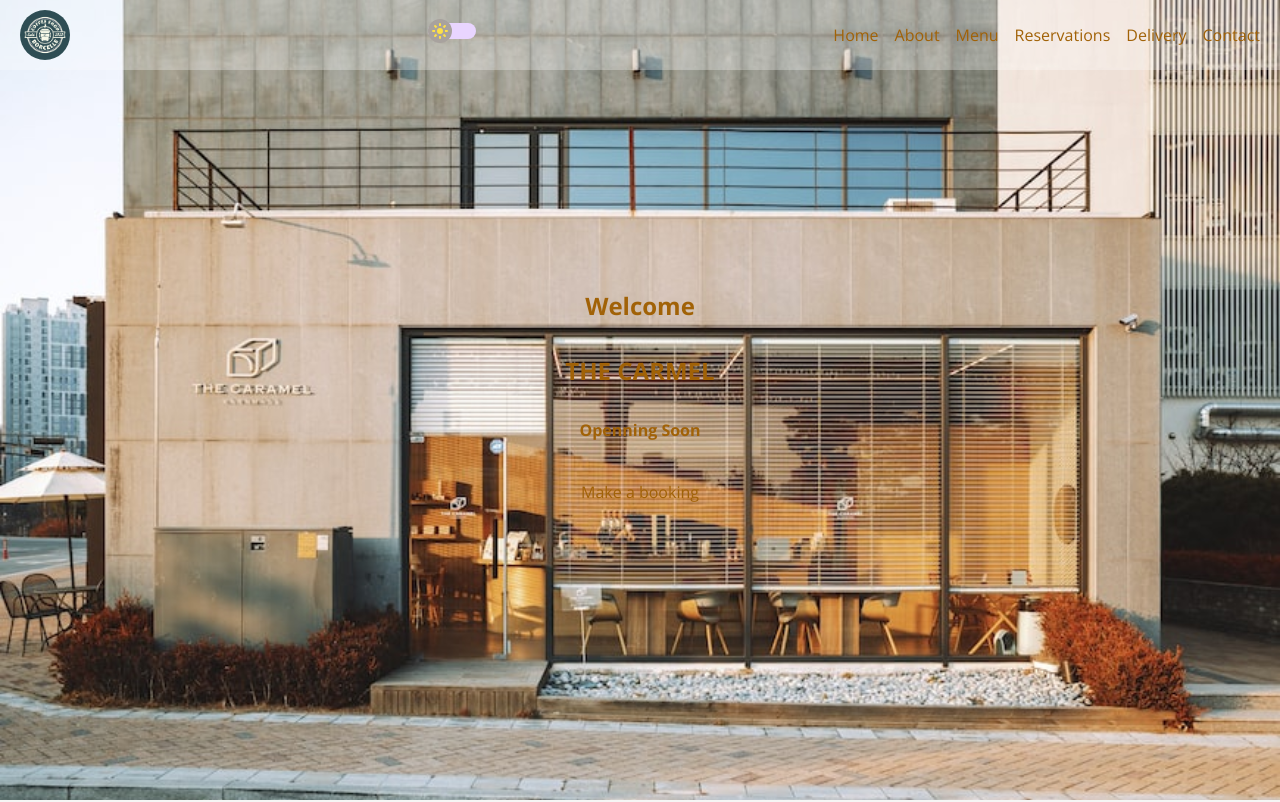
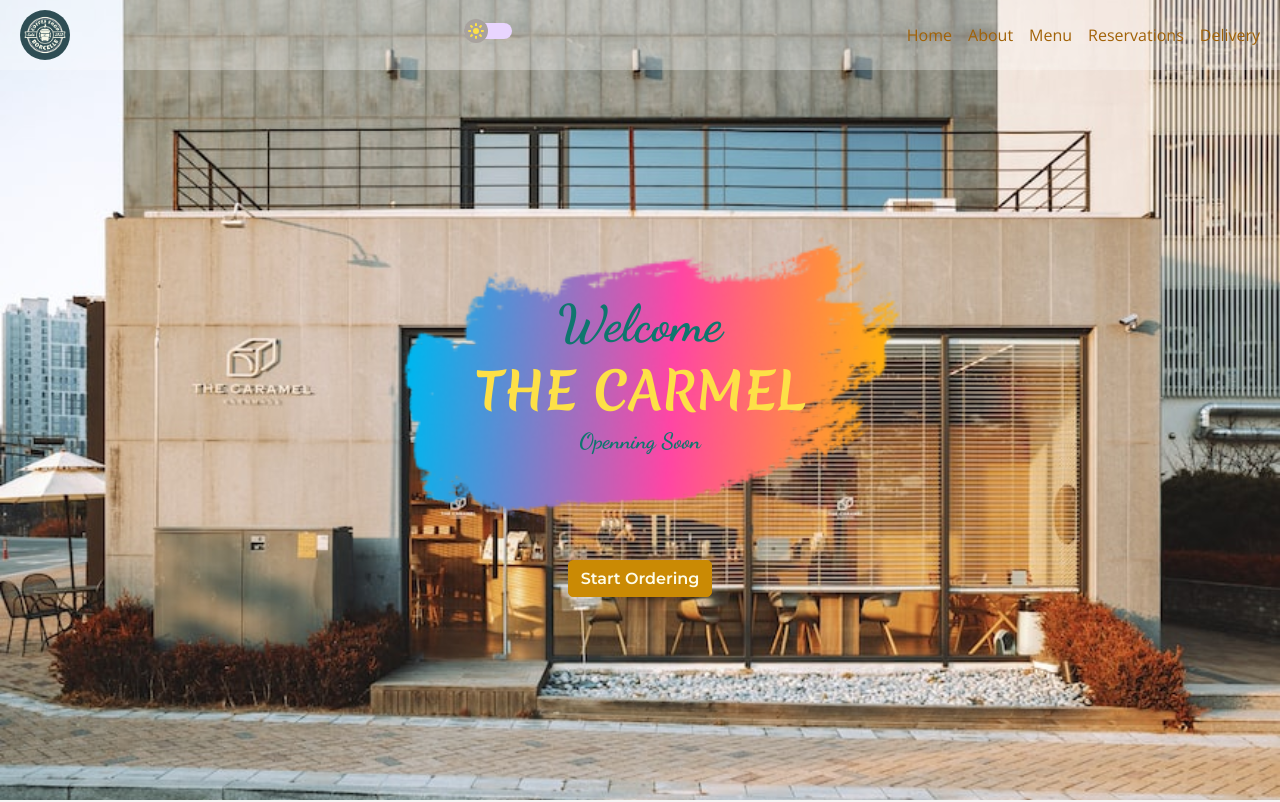
Before and after one commit to ZhouTian0716/cafe-project-one, a plain HTML site: page index.html in a window 1280 px wide. Shown: the top 802 px of the page. Drawn offline with nearby package versions, Linux system fonts and the light colour scheme.

Commit message:
for tomorrow, header, homepage refine, reservation and delivery section

```diff
--- a/dist/css/style.css
+++ b/dist/css/style.css
@@ -2,6 +2,7 @@
 @import url("https://fonts.googleapis.com/css2?family=Bitter:wght@200;300;400;600;700&display=swap");
 @import url("https://fonts.googleapis.com/css2?family=Montserrat:wght@400;600;700&display=swap");
 @import url("https://fonts.googleapis.com/css2?family=Dancing+Script:wght@400;500;600;700&display=swap");
+@import url("https://fonts.googleapis.com/css2?family=Merienda:wght@300;400;500;600;700&display=swap");
 * {
   margin: 0;
   padding: 0;
@@ -30,6 +31,7 @@
   --font-b: Bitter, sans-serif;
   --font-c: Montserrat, sans-serif;
   --font-hand-a: Dancing Script, sans-serif;
+  --font-hand-b: Merienda, sans-serif;
 }
 
 [color-scheme=light] {
@@ -259,20 +261,21 @@
 
 .btn__one {
   padding: 0.5rem 0.75rem;
-  border: 1px solid var(--color-one);
-  border-radius: 3px;
+  border: 1px solid var(--color-text-primary-600);
+  border-radius: 5px;
   transition: all 100ms ease-in-out;
-  font-family: var(--font-a);
-  color: var(--color-two);
+  font-family: var(--font-c);
+  font-weight: 600;
+  color: var(--color-text-primary-50);
+  background-color: var(--color-text-primary-600);
   cursor: pointer;
 }
 .btn__one:hover {
-  color: var(--color-one);
-  background-color: var(--color-two);
+  background-color: var(--color-text-primary-500);
 }
 
 .icon_btn:hover {
-  color: var(--color-bg-contrast);
+  color: var(--color-text-primary-500);
 }
 
 .section__title {
@@ -288,7 +291,7 @@
   font-family: var(--font-hand-a);
 }
 
-#home {
+.home {
   width: 100%;
   height: 100vh;
   background-size: cover;
@@ -301,9 +304,28 @@
   flex-direction: column;
   align-items: center;
   justify-content: center;
-  gap: 2rem;
+  gap: 1rem;
 }
-#home h1 {
+.home .section__title {
+  padding: 7vw 9vw;
+  background-image: url("../assets/img/brush.png");
+  background-size: cover;
+  background-position: center;
+  font-size: clamp(28px, 4vw, 42rem);
+  color: var(--color-text-primary-300);
+  font-family: var(--font-hand-b);
+}
+.home .section__title::before {
+  content: "Welcome";
+}
+.home .section__title::after {
+  display: block;
+  color: var(--color-text-secondary-700);
+  content: "Openning Soon";
+  font-family: var(--font-hand-a);
+  font-size: clamp(16px, 2vw, 22px);
+}
+.home h1 {
   font-family: var(--font-a);
 }
 
--- a/dist/scss/features/_utility.scss
+++ b/dist/scss/features/_utility.scss
@@ -12,33 +12,34 @@
 
 .btn__one {
   padding: 0.5rem 0.75rem;
-  border: 1px solid getColor(one);
-  border-radius: 3px;
+  border: 1px solid getColor(text-primary-600);
+  border-radius: 5px;
   transition: all 100ms ease-in-out;
-  font-family: getFont(a);
-  color: getColor(two);
+  font-family: getFont(c);
+  font-weight: 600;
+  color: getColor(text-primary-50);
+  background-color: getColor(text-primary-600);
   cursor: pointer;
   &:hover {
-    color: getColor(one);
-    background-color: getColor(two);
+    // color: getColor(bg-primary-500);
+    background-color: getColor(text-primary-500);
   }
 }
 
-.icon_btn:hover{
-  color: getColor(bg-contrast);
+.icon_btn:hover {
+  color: getColor(text-primary-500);
 }
 
-.section__title{
+.section__title {
   text-align: center;
   color: getColor(text-primary-700);
   text-transform: uppercase;
   font-family: getFont(b);
   font-size: clamp(22px, 3vw, 36rem);
-  &::before{
-    display:block;
+  &::before {
+    display: block;
     color: getColor(text-secondary-700);
     font-family: getFont(hand-a);
-
   }
 }
 
--- a/dist/scss/sections/_home.scss
+++ b/dist/scss/sections/_home.scss
@@ -1,6 +1,6 @@
 @use "../variables" as *;
 
-#home {
+.home {
   width: 100%;
   height: 100vh;
   background-size: cover;
@@ -11,15 +11,33 @@
   background-color: getColor(bg-contrast);
   background-blend-mode: multiply;
   // filter: contrast(75%);
-
-
   display: flex;
   flex-direction: column;
   align-items: center;
   justify-content: center;
-  gap: 2rem;
+  gap: 1rem;
+
+  .section__title {
+    padding: 7vw 9vw;
+    background-image: url("../assets/img/brush.png");
+    background-size: cover;
+    background-position: center;
+    font-size: clamp(28px, 4vw, 42rem);
+    color: getColor(text-primary-300);
+    font-family: getFont(hand-b);
+
+    &::before {
+      content: "Welcome";
+    }
+    &::after {
+      display: block;
+      color: getColor(text-secondary-700);
+      content: "Openning Soon";
+      font-family: getFont(hand-a);
+      font-size: clamp(16px, 2vw, 22px);
+    }
+  }
   h1 {
-
     // mix-blend-mode:screen;
     // mix-blend-mode: difference;
     font-family: getFont(a);
--- a/dist/scss/variables/_fonts.scss
+++ b/dist/scss/variables/_fonts.scss
@@ -2,17 +2,20 @@
 @import url("https://fonts.googleapis.com/css2?family=Bitter:wght@200;300;400;600;700&display=swap");
 @import url("https://fonts.googleapis.com/css2?family=Montserrat:wght@400;600;700&display=swap");
 @import url('https://fonts.googleapis.com/css2?family=Dancing+Script:wght@400;500;600;700&display=swap');
+@import url('https://fonts.googleapis.com/css2?family=Merienda:wght@300;400;500;600;700&display=swap');
 
 $font-a: "Open Sans", sans-serif;
 $font-b: "Bitter", sans-serif;
 $font-c: "Montserrat", sans-serif;
 $font-d: "Dancing Script", sans-serif;
+$font-e: "Merienda", sans-serif;
 
 $fonts: (
   a: $font-a,
   b: $font-b,
   c: $font-c,
   hand-a:$font-d,
+  hand-b:$font-e,
 );
 
 :root {
--- a/index.html
+++ b/index.html
@@ -56,16 +56,14 @@
           <li><a href="#menu">Menu</a></li>
           <li><a href="#reservations">Reservations</a></li>
           <li><a href="#delivery">Delivery</a></li>
-          <li><a href="#contact">Contact</a></li>
         </ul>
       </nav>
     </header>
     <main>
-      <section id="home">
-        <h2>Welcome</h2>
-        <h1>THE CARMEL</h1>
-        <h4>Openning Soon</h4>
-        <a class="btn__one" href="#contact">Make a booking</a>
+      <section id="home" class="home">
+        <h1 class="section__title">THE CARMEL</h1>
+
+        <a class="btn__one" href="#contact">Start Ordering</a>
       </section>
       <section id="about">
         <div class="description">
@@ -198,24 +196,27 @@
               <tr>
                 <th scope="row">Southern Fried Calamari(🌶)</th>
                 <td class="desc">
-                  Scored calamari coated with southern spices, fried and served with chipotle mayo, fresh lime and pickled cucumber
+                  Scored calamari coated with southern spices, fried and served
+                  with chipotle mayo, fresh lime and pickled cucumber
                 </td>
                 <td class="price">18</td>
               </tr>
               <tr>
                 <th scope="row">BBQ Style Chicken Wings</th>
                 <td class="desc">
-                  Basted and char-grilled BBQ or Peri-Peri (hot) style, served with coleslaw
+                  Basted and char-grilled BBQ or Peri-Peri (hot) style, served
+                  with coleslaw
                 </td>
                 <td class="price">20</td>
               </tr>
               <tr>
-                <th scope="row">acai bowl</th>
+                <th scope="row">Toasted Grain & Cauliflower Salad</th>
                 <td class="desc">
-                  amazonia acai, fresh seasonal berries, mango, banana, goji
-                  berry, coconut, granola and chia seeds
+                  Roasted cauliflower fleurettes, quinoa, pumpkin seeds and
+                  lentils with dukkha spice, tossed with honey dressing, fresh
+                  dill, radicchio, fresh mint and micro herbs
                 </td>
-                <td class="price">23</td>
+                <td class="price">19</td>
               </tr>
               <tr>
                 <th scope="row">Scallops(💖)</th>
@@ -225,18 +226,18 @@
                 <td class="price">23</td>
               </tr>
               <tr>
-                <th scope="row">wild mushrooms</th>
+                <th scope="row">Baby Gem Salad</th>
                 <td class="desc">
-                  fresh portobello, balsamic glazed shitake & king brown
-                  mushroom, chickpea miso mayo, ricotta cheese, spinach,
-                  parmesan cheese with a poached egg served on sourdough
+                  Baby gem lettuce, ranch dressing, cherry tomatoes, crispy
+                  bacon, blue cheese, shredded boiled egg and chives
                 </td>
-                <td class="price">25</td>
+                <td class="price">16</td>
               </tr>
               <tr>
                 <th scope="row">Garlic Prawns</th>
                 <td class="desc">
-                  Prawns sautéed with fresh garlic, herbs and butter, served with a mini baguette
+                  Prawns sautéed with fresh garlic, herbs and butter, served
+                  with a mini baguette
                 </td>
                 <td class="price">20</td>
               </tr>
@@ -251,7 +252,6 @@
               </tr>
             </tfoot>
           </table>
-
           <table class="Mains">
             <caption>
               Mains
@@ -433,7 +433,6 @@
             </tbody>
           </table>
         </div>
-
         <div class="menu__wave_bottom">
           <svg
             data-name="Layer 1"
@@ -448,10 +447,16 @@
           </svg>
         </div>
       </section>
+      <section id="reservation" class="reservation">
+        <h2 class="section__title">Reservation</h2>
+      </section>
+      <section id="delivery" class="delivery">
+        <h2 class="section__title">Delivery</h2>
+      </section>
     </main>
     <footer>
       <div class="footer__one">
-        <h2>about the carmel</h2>
+        <h2 class="section__title">about the carmel</h2>
         <p>
           Lorem ipsum dolor sit amet consectetur, adipisicing elit. Aut eaque
           laudantium quos voluptate quod adipisci maxime molestiae iure. Porro,
```
Also changed, not shown: dist/scss/sections/_menu.scss (+0 -8 lines), dist/assets/img/brush.png (added), 1 other file.
